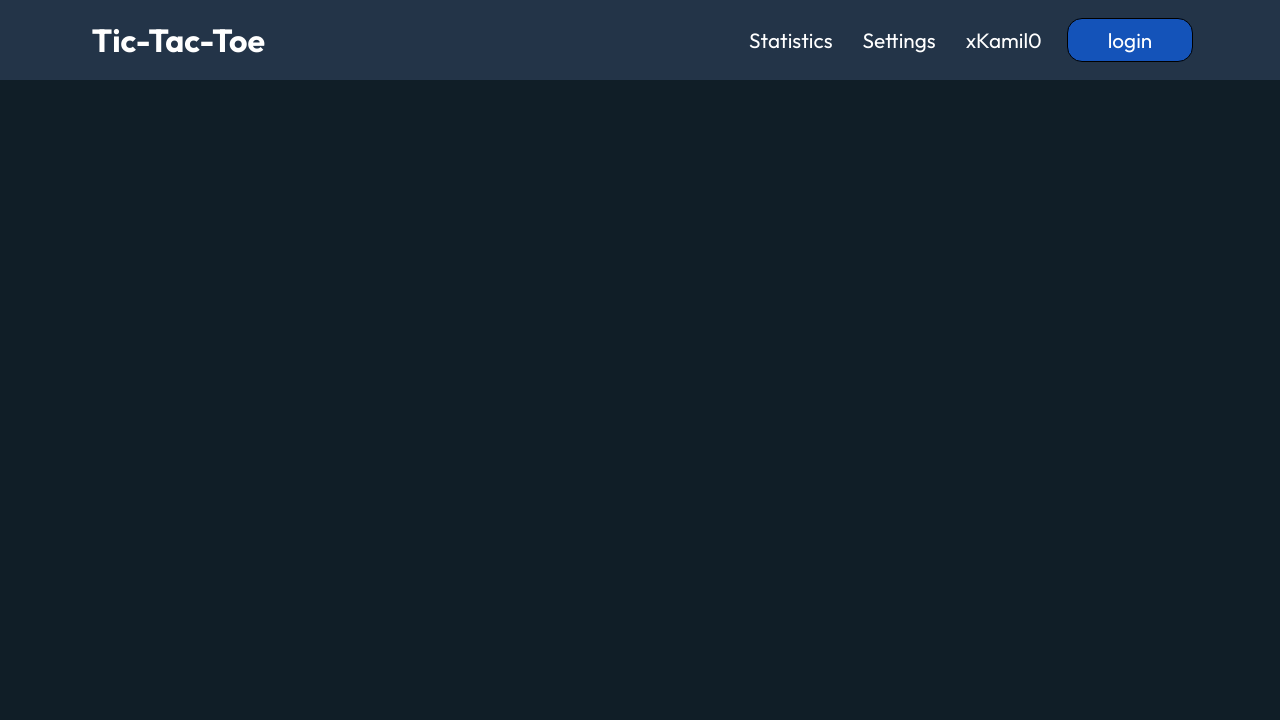
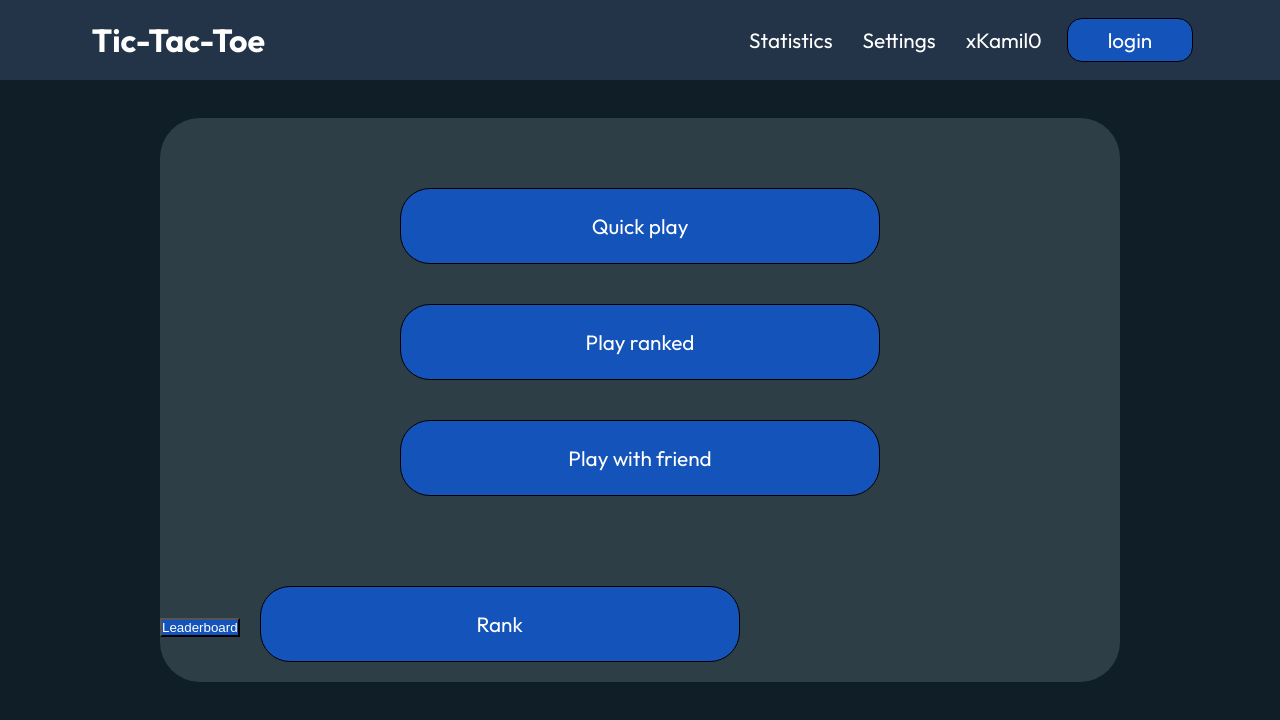
Before and after one commit to bilskik/Tic-Tac-Toe, a React (Create React App) app: page / in a window 1280 px wide. Shown: the top 720 px of the page. Built offline with nearby package versions, Linux system fonts and the light colour scheme.

Commit message:
Adding main menu buttons

```diff
--- a/src/App.css
+++ b/src/App.css
@@ -11,8 +11,11 @@
 :root {
     --font-family: 'Outfit', sans-serif;
     --color-navbar: #233448;
+    --color-mainmenu: rgb(16,30,39);
     --color-text: #fff;
+    --color-text-hover: rgb(16,30,39);
     --color-border: #000;
+    --color-maincontainer: rgb(46,62,71);
     --fontNav-size: 1.3rem;
     --fontNav-mobile-size: 1.3rem;
     --fontHeader-size: 2rem;
--- a/src/components/buttons/Button.tsx
+++ b/src/components/buttons/Button.tsx
@@ -1,4 +1,5 @@
 import { useEffect, useState } from "react"
+import { buttonColors as colors} from "../../contraints/colors"
 import "./button.css"
 type colors = {
   backgroundColor: string
@@ -11,30 +12,37 @@ type colors = {
 
 type buttonProps = {
     style?: string,
-    colors: colors,
+    id? : string
 }
 const Button = (props: buttonProps) => {
   const [hovered,setHovered] = useState(false);
   const style = {
-    backgroundColor: hovered ? props.colors.backgroundColorHover : props.colors.backgroundColor,
-    color:  hovered ? props.colors.textColorHover  : props.colors.textColor,
-    borderColor: hovered ? props.colors.borderColorHover : props.colors.borderColor
+    backgroundColor: hovered ? colors.backgroundColorHover : colors.backgroundColor,
+    color:  hovered ? colors.textColorHover  : colors.textColor,
+    borderColor: hovered ? colors.borderColorHover : colors.borderColor
   }
-  useEffect(() => {
-    if(props.style === "login") {
-      // style.hoverColor = "green";
-    }
-  },[props])
+  const [classNameStyle,setClassNameStyle] = useState("");
   const handleMouseEnter = () => {
     setHovered(true);
   }
   const handleMouseLeave = () => {
     setHovered(false);
   }
+  useEffect(() => {
+    if(props.id === "login") {
+      setClassNameStyle("home__navbar")
+    } else if(props.id === "menu") {
+      setClassNameStyle("home__menu")
+    } else if(props.id === "rank") {
+      setClassNameStyle("home__rank")
+    } else if(props.id === "leaderboard") {
+      setClassNameStyle("home__leaderboard")
+    }
+  },[props])
   return (
     <button
       style={style}
-      className="home__button"
+      className={classNameStyle}
       onMouseEnter={handleMouseEnter}
       onMouseLeave={handleMouseLeave}
     >
--- a/src/components/buttons/button.css
+++ b/src/components/buttons/button.css
@@ -1,12 +1,35 @@
-.home__button {
+.home__navbar {
     padding: 0.5rem 2.5rem;
     cursor: pointer;
     font-family: var(--font-family);
     font-size: var(--fontNav-size);
     border-radius: 15px;
-    border:none;
     color: var(--color-text);
     border: 1px solid var(--color-border);
-    transition: 0.5s;
+    transition: 0.25s;
     margin:10px;
 }
+.home__menu {
+    padding: 1.5rem 0rem;
+    margin:20px;
+    border-radius: 30px;
+    width: 50%;
+    cursor: pointer;
+    font-family: var(--font-family);
+    font-size: var(--fontNav-size);
+    color: var(--color-text);
+    border: 1px solid var(--color-border);
+    transition: 0.25s;
+}
+.home__rank {
+    padding: 1.5rem 0rem;
+    margin:20px;
+    border-radius: 30px;
+    width: 50%;
+    cursor: pointer;
+    font-family: var(--font-family);
+    font-size: var(--fontNav-size);
+    color: var(--color-text);
+    border: 1px solid var(--color-border);
+    transition: 0.25s;
+}
--- a/src/pages/home/Home.tsx
+++ b/src/pages/home/Home.tsx
@@ -1,10 +1,12 @@
 import Navbar from './navbar/Navbar'
 import "./home.css"
+import MainSection from './mainSection/MainSection'
 
 const Home = () => {
   return (
     <div className='page__home'>
         <Navbar nickName={`xKamil0`}/>
+        <MainSection/>
     </div>
   )
 }
--- /dev/null
+++ b/src/pages/home/mainSection/MainSection.tsx
@@ -0,0 +1,13 @@
+import ButtonPlayContainer from "./buttonContainer/ButtonContainer"
+import LeaderBoards from "./buttonContainer/LeaderBoards"
+import "./mainsection.css"
+const MainSection = () => {
+  return (
+    <div className="menucontainer">
+      <ButtonPlayContainer/>
+      <LeaderBoards/>
+    </div>
+  )
+}
+
+export default MainSection
--- /dev/null
+++ b/src/pages/home/mainSection/buttonContainer/ButtonContainer.tsx
@@ -0,0 +1,15 @@
+import Button from "../../../../components/buttons/Button";
+
+
+const ButtonPlayContainer = () => {
+    const buttonTextData = ["Quick play", "Play ranked", "Play with friend"];
+    return (
+      <div className="menucontainer__buttons">
+       {
+        buttonTextData.map((buttonText) => (
+          <Button key={buttonText} style={buttonText} id={`menu`}/>
+        ))}
+      </div>
+    )
+  }
+  export default ButtonPlayContainer;
--- /dev/null
+++ b/src/pages/home/mainSection/buttonContainer/LeaderBoards.tsx
@@ -0,0 +1,13 @@
+import React from 'react'
+import Button from '../../../../components/buttons/Button'
+
+const LeaderBoards = () => {
+  return (
+    <div>
+        <Button style='Leaderboard' id="leaderboard"/>
+        <Button style='Rank' id="rank"/>
+    </div>
+  )
+}
+
+export default LeaderBoards
--- /dev/null
+++ b/src/pages/home/mainSection/mainsection.css
@@ -0,0 +1,16 @@
+.menucontainer {
+    position: absolute;
+    top:50%;
+    left: 50%;
+    transform: translate(-50%,-50%);
+    background-color: var(--color-maincontainer);
+    width: 75vw;
+    border-radius: 40px;
+}
+.menucontainer__buttons {
+    display: flex;
+    justify-content: center;
+    align-items: center;
+    flex-direction: column;
+    padding: 50px 0px;
+}
--- a/src/pages/home/navbar/Navbar.tsx
+++ b/src/pages/home/navbar/Navbar.tsx
@@ -1,7 +1,6 @@
 import "./navbar.css"
 import Button from '../../../components/buttons/Button'
 import "./navbar.css";
-import { buttonColors } from "../../../contraints/colors";
 import { Link, useNavigate } from "react-router-dom"
 import { GiHamburgerMenu } from "react-icons/gi";
 import { IoClose } from "react-icons/io5";
@@ -17,7 +16,7 @@ const Navbar = ({nickName} : { nickName : string}) => {
         </div>
         <div className="header__buttons">
             <HeaderNav nickName={nickName}/>
-            <Button style={`login`} colors={buttonColors}/>
+            <Button style={`login`} id={`login`}/>
         </div>
         {
           isOpen ? <IoClose className="icons icons__close" onClick={() => {setIsOpen(false)}} />
--- a/src/pages/home/navbar/navbar.css
+++ b/src/pages/home/navbar/navbar.css
@@ -22,9 +22,20 @@
     font-size: var(--fontNav-size);
     color: var(--color-text);
     cursor: pointer;
-    margin: 15px;
+    padding: 5px;
+    margin: 10px;
+    transition: 0.25s;
+}
+.header__text:hover {
+    padding: 5px;
+    border-radius: 5px;
+    background-color: var(--color-text-hover);
+}
+.header__text-title:hover {
+    background-color: var(--color-navbar);
 }
 .header__text-title {
+    background-color: var(--color-navbar);
     font-size: var(--fontHeader-size);
 }
 .icons {
```
